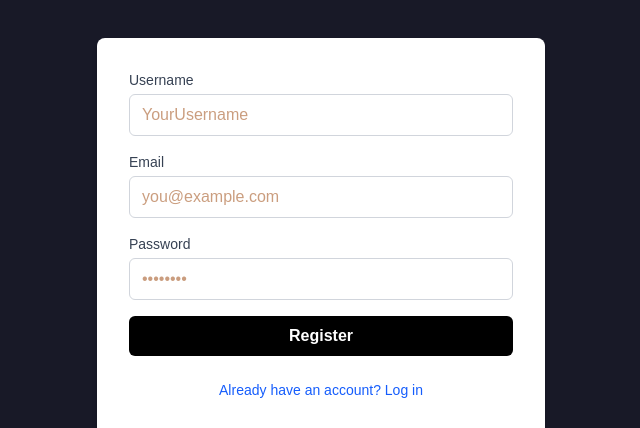
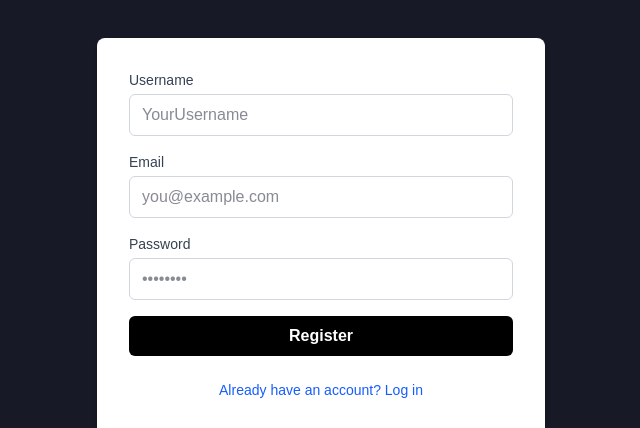
Before and after one commit to little-mry/meetverse-FE, a React (Vite) app: page /register in a window 1280 px wide. Shown: the part 466-894 px from the top of the page, without its empty margins (319-959 px from the left). Built offline with nearby package versions, Linux system fonts and the light colour scheme; a web font is replaced by a local one.

Commit message:
styling and nav/link for register/login

```diff
--- a/src/components/LoginForm.tsx
+++ b/src/components/LoginForm.tsx
@@ -1,4 +1,5 @@
 import { useState, type FormEvent } from 'react';
+import { useNavigate, Link } from 'react-router-dom';
 import { loginUser } from '../services/authApi';
 
 export default function LoginForm({
@@ -10,9 +11,10 @@ export default function LoginForm({
 }) {
   const [username, setUsername] = useState('');
   const [password, setPassword] = useState('');
-
   const [error, setError] = useState<string | null>(null);
   const [isLoading, setIsLoading] = useState(false);
+
+  const navigate = useNavigate();
 
   const handleSubmit = async (e: FormEvent) => {
     e.preventDefault();
@@ -24,7 +26,8 @@ export default function LoginForm({
       console.log('Login successful:', data);
 
       localStorage.setItem('token', data.token);
-      window.location.href = '/profile';
+
+      navigate('/profile');
     } catch (error: any) {
       setError(error.message);
     } finally {
@@ -32,7 +35,7 @@ export default function LoginForm({
     }
   };
   return (
-    <form className="flex flex-col space-y-4 text-amber-800" onSubmit={handleSubmit}>
+    <form className="flex flex-col space-y-4 " onSubmit={handleSubmit}>
       <div className="flex flex-col space-y-1">
         <label htmlFor="username" className="text-sm font-medium text-gray-700">
           Username
@@ -44,7 +47,7 @@ export default function LoginForm({
           required
           value={username}
           onChange={(e) => setUsername(e.target.value)}
-          className="w-full rounded-md border border-gray-300 px-3 py-2 focus:border-indigo-500 focus:ring-indigo-500"
+          className="w-full rounded-md border border-gray-300 px-3 py-2 focus:border-indigo-500 focus:ring-indigo-500 text-gray-900"
         />
       </div>
 
@@ -59,7 +62,7 @@ export default function LoginForm({
           required
           value={password}
           onChange={(e) => setPassword(e.target.value)}
-          className="w-full rounded-md border border-gray-300 px-3 py-2 focus:border-indigo-500 focus:ring-indigo-500"
+          className="w-full rounded-md border border-gray-300 px-3 py-2 focus:border-indigo-500 focus:ring-indigo-500 text-gray-900"
         />
       </div>
 
@@ -74,9 +77,9 @@ export default function LoginForm({
       </button>
 
       <div className="flex flex-col items-center space-y-1 pt-2">
-        <a href="/register" className="text-sm text-blue-600 hover:underline">
+        <Link to="/register" className="text-sm text-blue-600 hover:underline">
           {linkName}
-        </a>
+        </Link>
       </div>
     </form>
   );
--- a/src/components/RegisterForm.tsx
+++ b/src/components/RegisterForm.tsx
@@ -1,5 +1,5 @@
 import { useState, type FormEvent } from 'react';
-
+import { useNavigate, Link } from 'react-router-dom';
 import { registerUser } from '../services/authApi';
 
 export default function RegisterForm({ buttonName }: { buttonName: string }) {
@@ -9,6 +9,8 @@ export default function RegisterForm({ buttonName }: { buttonName: string }) {
 
   const [error, setError] = useState<string | null>(null);
   const [isLoading, setIsLoading] = useState(false);
+
+  const navigate = useNavigate();
 
   const handleSubmit = async (e: FormEvent) => {
     e.preventDefault();
@@ -21,7 +23,8 @@ export default function RegisterForm({ buttonName }: { buttonName: string }) {
       console.log('Registration successful:', data);
 
       localStorage.setItem('token', data.token);
-      window.location.href = '/meetups';
+
+      navigate('/meetups');
     } catch (err: any) {
       setError(err.message);
     } finally {
@@ -30,7 +33,7 @@ export default function RegisterForm({ buttonName }: { buttonName: string }) {
   };
 
   return (
-    <form className="flex flex-col space-y-4  text-amber-800" onSubmit={handleSubmit}>
+    <form className="flex flex-col space-y-4  " onSubmit={handleSubmit}>
       <div className="flex flex-col space-y-1">
         <label htmlFor="username" className="text-sm font-medium text-gray-700">
           Username
@@ -42,7 +45,7 @@ export default function RegisterForm({ buttonName }: { buttonName: string }) {
           required
           value={username}
           onChange={(e) => setUsername(e.target.value)}
-          className="w-full rounded-md border border-gray-300 px-3 py-2 focus:border-indigo-500 focus:ring-indigo-500"
+          className="w-full rounded-md border border-gray-300 px-3 py-2 focus:border-indigo-500 focus:ring-indigo-500 text-gray-900"
         />
       </div>
 
@@ -57,7 +60,7 @@ export default function RegisterForm({ buttonName }: { buttonName: string }) {
           required
           value={email}
           onChange={(e) => setEmail(e.target.value)}
-          className="w-full rounded-md border border-gray-300 px-3 py-2 focus:border-indigo-500 focus:ring-indigo-500"
+          className="w-full rounded-md border border-gray-300 px-3 py-2 focus:border-indigo-500 focus:ring-indigo-500 text-gray-900"
         />
       </div>
 
@@ -72,7 +75,7 @@ export default function RegisterForm({ buttonName }: { buttonName: string }) {
           required
           value={password}
           onChange={(e) => setPassword(e.target.value)}
-          className="w-full rounded-md border border-gray-300 px-3 py-2 focus:border-indigo-500 focus:ring-indigo-500"
+          className="w-full rounded-md border border-gray-300 px-3 py-2 focus:border-indigo-500 focus:ring-indigo-500 text-gray-900"
         />
       </div>
 
@@ -87,9 +90,9 @@ export default function RegisterForm({ buttonName }: { buttonName: string }) {
       </button>
 
       <div className="flex flex-col items-center space-y-1 pt-2">
-        <a href="/" className="text-sm text-blue-600 hover:underline">
+        <Link to="/" className="text-sm text-blue-600 hover:underline">
           Already have an account? Log in
-        </a>
+        </Link>
       </div>
     </form>
   );
```
